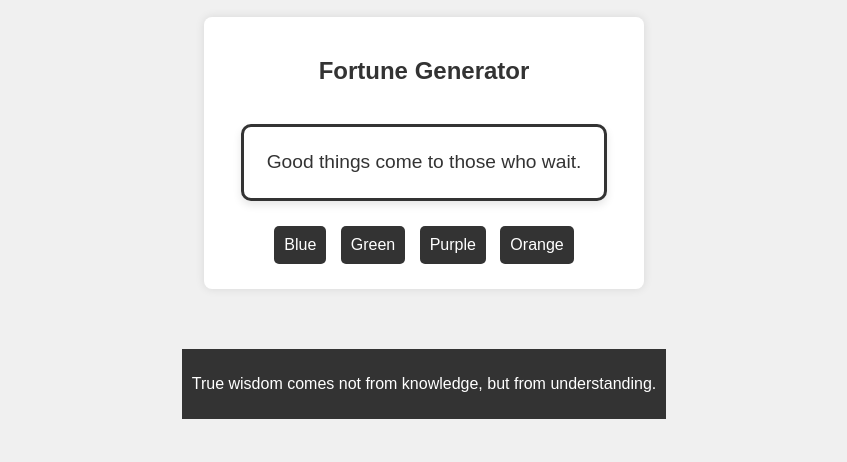
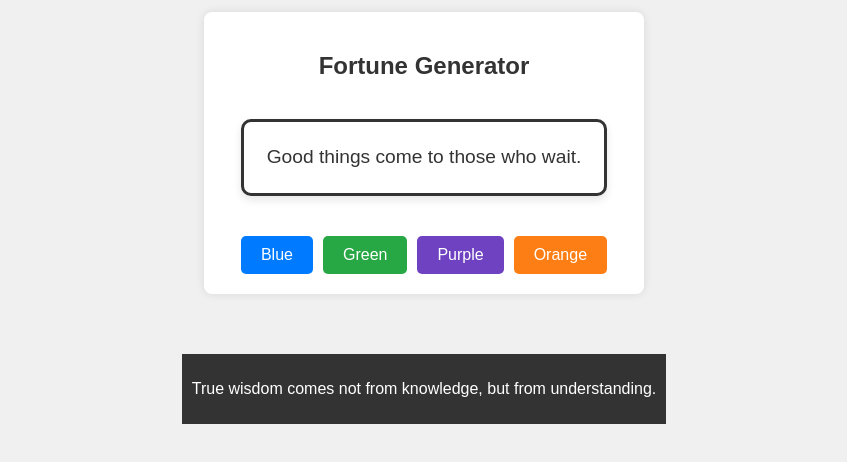
Before and after one commit to Ehasan-Ahammed/Assignment-2, a plain HTML site: page index.html in a window 1280 px wide. Shown: the part 276-738 px from the top of the page, without its empty margins (216-1063 px from the left). Drawn offline with Linux system fonts and the light colour scheme.

Commit message:
Update styles.css

```diff
--- a/styles.css
+++ b/styles.css
@@ -74,19 +74,42 @@ section {
     background-color: #f9f9f9;
 }
 
+#fortune-controls {
+    display: flex;
+    gap: 10px;
+    flex-wrap: wrap;
+    justify-content: center;
+    margin-top: 20px;
+}
+
 #fortune-controls button {
-    margin: 5px;
-    padding: 10px;
+    padding: 10px 20px;
+    font-size: 1em;
     border: none;
     border-radius: 5px;
     cursor: pointer;
-    background-color: #333;
-    color: #fff;
-    transition: background-color 0.3s;
+    transition: transform 0.2s;
+    color: white;
 }
 
 #fortune-controls button:hover {
-    background-color: #555;
+    transform: scale(1.05);
+}
+
+#blue-btn {
+    background-color: #007bff;
+}
+
+#green-btn {
+    background-color: #28a745;
+}
+
+#purple-btn {
+    background-color: #6f42c1;
+}
+
+#orange-btn {
+    background-color: #fd7e14;
 }
 
 /* Stopwatch Styles */
```
